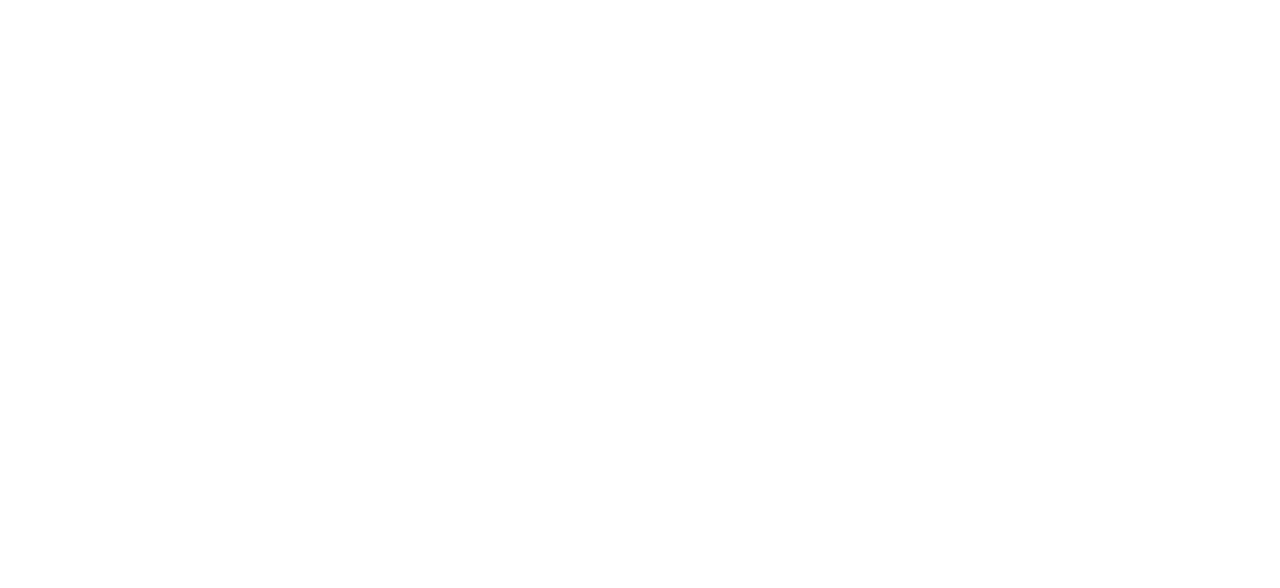
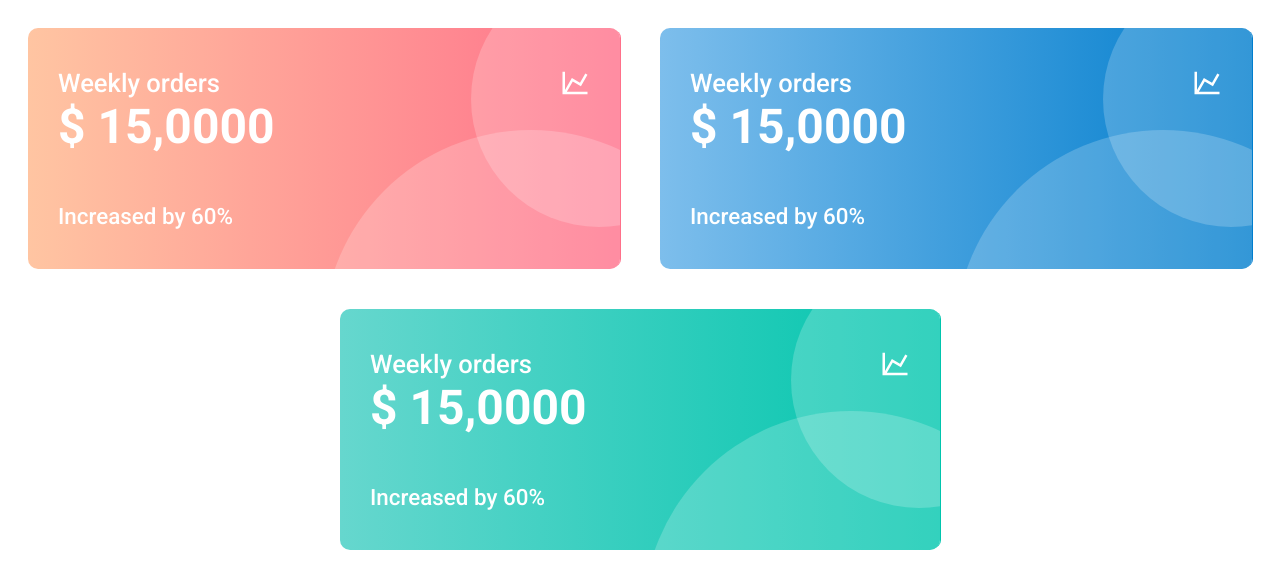
Before and after one commit to Vasy12/fe_tasks_solution, a plain HTML site: page index.html in a window 1280 px wide. Drawn offline with Linux system fonts and the light colour scheme.

Commit message:
Add stat cards example

```diff
--- a/index.html
+++ b/index.html
@@ -3,12 +3,43 @@
 <head>
     <meta charset="UTF-8">
     <title>FE2020-1</title>
+    <link href="https://fonts.googleapis.com/css2?family=Roboto:wght@400;500;700&display=swap" rel="stylesheet">
     <link rel="stylesheet" href="./styles.css">
 </head>
 <body>
 
+<article class="statCardContainer">
+    <div class="statItemTitle">
+        <span class="statItemName">Weekly orders</span>
+        <svg class="statItemIcon" viewBox="0 0 24 24">
+            <path d="M16,11.78L20.24,4.45L21.97,5.45L16.74,14.5L10.23,10.75L5.46,19H22V21H2V3H4V17.54L9.5,8L16,11.78Z"/>
+        </svg>
+    </div>
+    <div class="statItemValue">$ 15,0000</div>
+    <div class="statItemConclusion">Increased by 60%</div>
+</article>
 
+<article class="statCardContainer">
+    <div class="statItemTitle">
+        <span class="statItemName">Weekly orders</span>
+        <svg class="statItemIcon" viewBox="0 0 24 24">
+            <path d="M16,11.78L20.24,4.45L21.97,5.45L16.74,14.5L10.23,10.75L5.46,19H22V21H2V3H4V17.54L9.5,8L16,11.78Z"/>
+        </svg>
+    </div>
+    <div class="statItemValue">$ 15,0000</div>
+    <div class="statItemConclusion">Increased by 60%</div>
+</article>
 
+<article class="statCardContainer">
+    <div class="statItemTitle">
+        <span class="statItemName">Weekly orders</span>
+        <svg class="statItemIcon" viewBox="0 0 24 24">
+            <path d="M16,11.78L20.24,4.45L21.97,5.45L16.74,14.5L10.23,10.75L5.46,19H22V21H2V3H4V17.54L9.5,8L16,11.78Z"/>
+        </svg>
+    </div>
+    <div class="statItemValue">$ 15,0000</div>
+    <div class="statItemConclusion">Increased by 60%</div>
+</article>
 
 </body>
 </html>
--- a/styles.css
+++ b/styles.css
@@ -0,0 +1,101 @@
+
+body {
+    font-family: 'Roboto', sans-serif;
+    display: flex;
+    justify-content: space-evenly;
+    flex-wrap: wrap;
+}
+
+.statCardContainer {
+    overflow: hidden;
+    box-sizing: border-box;
+
+    min-width: 400px;
+    width: 100%;
+    max-width: 600px;
+
+    padding: 40px 30px;
+
+    border-radius: 10px;
+
+    font-weight: 500;
+    color: white;
+
+    position: relative;
+
+    margin: 20px;
+    flex: 1;
+}
+
+.statCardContainer::after, .statCardContainer::before {
+    content: '';
+    position: absolute;
+    background: white;
+    opacity: 0.2;
+    border-radius: 50%;
+}
+
+.statCardContainer::after {
+    --size: 16rem;
+    height: var(--size);
+    width: var(--size);
+    top: calc(var(--size) / -4.5);
+    right: calc(var(--size) / -2.4);
+}
+
+.statCardContainer::before {
+    --size: 26rem;
+    height: var(--size);
+    width: var(--size);
+    bottom: calc(var(--size) / -1.5);
+    right: calc(var(--size) / -3.5);
+}
+
+.statCardContainer:nth-of-type(3n + 1 ) {
+    background-image: linear-gradient(to right, #ffc5a2, #ff708a);
+    box-shadow: 3px 0 0 -2px #ff708a;
+}
+
+.statCardContainer:nth-of-type(3n + 2 ) {
+    background-image: linear-gradient(to right, #7dbeec, #007dcd);
+    box-shadow: 3px 0 0 -2px #007dcd;
+
+}
+
+.statCardContainer:nth-of-type(3n + 3 ) {
+    background-image: linear-gradient(to right, #66d7ce, #00c5ad);
+    box-shadow: 3px 0 0 -2px #00c5ad;
+}
+
+.statItemTitle {
+    font-size: 0;
+    text-align: justify-all;
+    margin-bottom: 1.2em;
+}
+
+.statItemIcon {
+    height: 30px;
+    width: 30px;
+    vertical-align: middle;
+}
+
+.statItemIcon > path {
+    fill: white;
+}
+
+.statItemName {
+    font-size: 1.6rem;
+    vertical-align: middle;
+    width: calc(100% - 30px);
+    display: inline-block;
+}
+
+.statItemValue {
+    font-size: 3rem;
+    font-weight: 700;
+    margin-bottom: 1em;
+}
+
+.statItemConclusion {
+    font-size: 1.4rem;
+}
```
